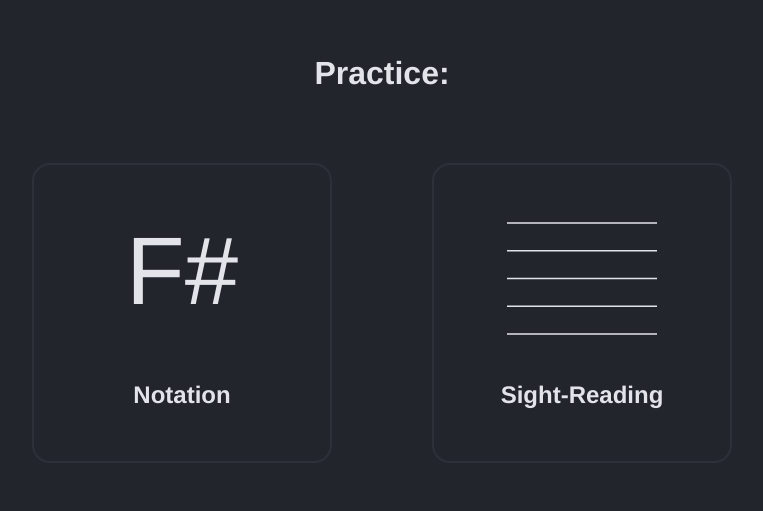
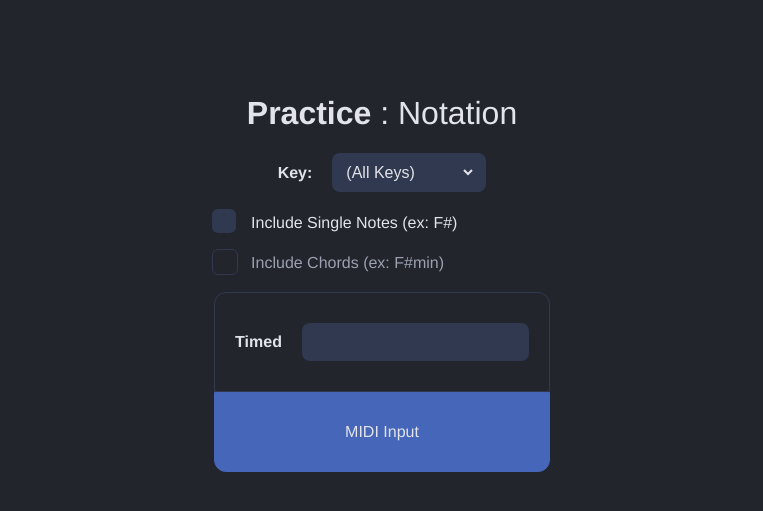
Before and after one commit to benzenittini/MIDIeval-Toolbox, a React (Vite) app: page / in a window 1280 px wide. Shown: the part 127-638 px from the top of the page, without its empty margins (258-1021 px from the left). Built offline with nearby package versions, Linux system fonts and the light colour scheme.

Commit message:
Began building out NotationConfig components.

```diff
--- a/src/App.css
+++ b/src/App.css
@@ -1,24 +1,32 @@
 
 :root {
   --blue-light: #4666B9;
-  --blue: #303950;
-  --blue-dark: #22252C;
-  --blue-vdark: #121317;
+  --blue: #324167;
+  --blue-dark: #303950;
 
   --gray-vlight: #E2E4E9;
   --gray-light: #B8BCC7;
   --gray: #9BA1B0;
   --gray-vdark: #2D3039;
+  --gray-vvdark: #22252C;
+  --gray-vvvdark: #121317;
 }
 
-* { box-sizing: border-box; }
+* {
+  box-sizing: border-box;
+
+  -webkit-user-select: none; /* Safari */
+  -moz-user-select: none; /* Firefox */
+  -ms-user-select: none; /* IE10+/Edge */
+  user-select: none; /* Standard */
+}
 
 body {
-  background: var(--blue-dark);
+  background: var(--gray-vvdark);
   color: var(--gray-vlight);
   font-family: Helvetica, Arial, sans-serif;
 
-  height: 100vh;
+  min-height: 100vh;
   margin: 0;
 
   display: flex;
@@ -31,3 +39,78 @@ body {
   max-width: 1280px;
   text-align: center;
 }
+
+
+/* =============== */
+/* Form Components */
+/* --------------- */
+
+.labelBefore {
+  margin-right: 20px;
+  font-weight: bold;
+}
+.formLine {
+  margin: 20px 0;
+  text-align: left;
+}
+
+select {
+  background: var(--blue-dark);
+  color: var(--gray-vlight);
+  font-size: 16px;
+
+  border: none;
+  outline: none;
+  border-radius: 8px;
+
+  padding: 10px;
+  /* This adds "padding" to the right of the default arrow */
+  border-right: 10px solid transparent;
+}
+option,optgroup {
+  background-color: var(--gray-vvdark);
+}
+
+input[type=checkbox] {
+  /* visibility: hidden; */
+  position: relative;
+  margin-right: 20px;
+}
+input[type=checkbox]::before {
+  content: '';
+  position: absolute;
+  width: 24px;
+  height: 24px;
+  left: -6px;
+  top: -6px;
+  background: var(--blue-dark);
+  border-radius: 6px;
+}
+input[type=checkbox]:checked::before {
+  content: '✔';
+  color: var(--gray-vlight);
+  font-size: 32px;
+
+  /* Centers the check */
+  display: flex;
+  align-items: center;
+}
+input[type=checkbox]:disabled::before {
+  background: var(--gray-vvdark);
+  border: 1px solid var(--blue-dark);
+  cursor: not-allowed;
+}
+input[type=checkbox]:disabled ~ label:first-of-type {
+  color: var(--gray);
+  cursor: not-allowed;
+}
+
+input[type="text"],input[type="number"] {
+  background: var(--blue-dark);
+  outline: none;
+  border: none;
+  border-radius: 8px;
+  padding: 10px;
+  color: var(--gray-vlight);
+  font-size: 16px;
+}
--- a/src/components/setup/PracticeSelection.module.css
+++ b/src/components/setup/PracticeSelection.module.css
@@ -8,7 +8,7 @@
     border-radius: 18px;
 
     cursor: pointer;
-    transition: box-shadow 0.3s;
+    transition: box-shadow 0.3s, border-color 0.3s;
 
     display: inline-flex;
     flex-direction: column;
@@ -17,7 +17,12 @@
     vertical-align: top;
 }
 .practiceBox:hover {
-    box-shadow: 0px 5px 25px 1px var(--blue-vdark);
+    box-shadow: 0px 5px 25px 1px var(--gray-vvvdark);
+    border-color: var(--blue);
+}
+.practiceBox:active {
+    box-shadow: none;
+    transition: box-shadow 0.1s;
 }
 
 .heading {
--- a/src/components/setup/PracticeSelection.tsx
+++ b/src/components/setup/PracticeSelection.tsx
@@ -1,11 +1,13 @@
 
 import SvgStaff from '../svg/SvgStaff';
 import styles from './PracticeSelection.module.css';
+import KeySelection from './notation/KeySelection';
+import NotationConfig from './notation/NotationConfig';
 
 export default function PracticeSelection() {
     return (
         <>
-            <h1>Practice:</h1>
+            {/* <h1>Practice</h1>
             <div className={styles.practiceBox}>
                 <div className={styles.notationIcon}>F#</div>
                 <h2 className={styles.heading}>Notation</h2>
@@ -13,7 +15,8 @@ export default function PracticeSelection() {
             <div className={styles.practiceBox}>
                 <SvgStaff width="150px" height="125px" stroke="var(--gray-vlight)"></SvgStaff>
                 <h2 className={styles.heading}>Sight-Reading</h2>
-            </div>
+            </div> */}
+            <NotationConfig></NotationConfig>
         </>
     );
 }
--- /dev/null
+++ b/src/components/setup/notation/KeySelection.tsx
@@ -0,0 +1,26 @@
+
+export default function KeySelection() {
+    return (
+        <>
+            <label className="labelBefore">Key:</label>
+            <select>
+                <option>(All Keys)</option>
+                <option>(Random Key)</option>
+                <optgroup label="Major Keys">
+                    <option>C Major</option>
+                    <option>C# Major</option>
+                    <option>D Major</option>
+                    <option>D# Major</option>
+                    <option>E Major</option>
+                    <option>F Major</option>
+                    <option>F# Major</option>
+                    <option>G Major</option>
+                    <option>G# Major</option>
+                    <option>A Major</option>
+                    <option>A# Major</option>
+                    <option>B Major</option>
+                </optgroup>
+            </select>
+        </>
+    );
+}
--- /dev/null
+++ b/src/components/setup/notation/NotationConfig.module.css
@@ -0,0 +1,4 @@
+
+.practiceType {
+    font-weight: normal;
+}
--- /dev/null
+++ b/src/components/setup/notation/NotationConfig.tsx
@@ -0,0 +1,25 @@
+import KeySelection from "./KeySelection";
+
+import styles from './NotationConfig.module.css';
+import ProgressSelector from "./ProgressSelector";
+
+export default function NotationConfig() {
+    return (
+        <>
+            <h1>Practice<span className={styles.practiceType}> : Notation</span></h1>
+
+            <KeySelection></KeySelection>
+
+            <div className="formLine">
+                <input type="checkbox" id="includeSingleNotes" />
+                <label htmlFor="includeSingleNotes">Include Single Notes (ex: F#)</label>
+            </div>
+            <div className="formLine">
+                <input type="checkbox" disabled id="includeChords" />
+                <label htmlFor="includeChords">Include Chords (ex: F#min)</label>
+            </div>
+
+            <ProgressSelector></ProgressSelector>
+        </>
+    );
+}
--- /dev/null
+++ b/src/components/setup/notation/ProgressSelector.module.css
@@ -0,0 +1,15 @@
+
+.section {
+    border: 1px solid var(--blue-dark);
+    padding: 30px 20px;
+    cursor: pointer;
+}
+.selectedSection {
+    composes: section;
+    border-color: var(--blue-light);
+    background: var(--blue-light);
+}
+.section:first-of-type { border-radius: 12px 12px 0 0; }
+.section:last-of-type  { border-radius: 0 0 12px 12px; }
+
+.secondsSelector { text-align: center; }
--- /dev/null
+++ b/src/components/setup/notation/ProgressSelector.tsx
@@ -0,0 +1,17 @@
+
+import styles from './ProgressSelector.module.css';
+
+export default function ProgressSelector() {
+    return (
+        <div>
+            <div className={styles.section}>
+                <label className="labelBefore">Timed</label>
+                <input type="number" className={styles.secondsSelector} />
+            </div>
+
+            <div className={styles.selectedSection}>
+                MIDI Input
+            </div>
+        </div>
+    );
+}
```
Also changed, not shown: src/utilities/MusicUtils.ts (+15 -33 lines).
